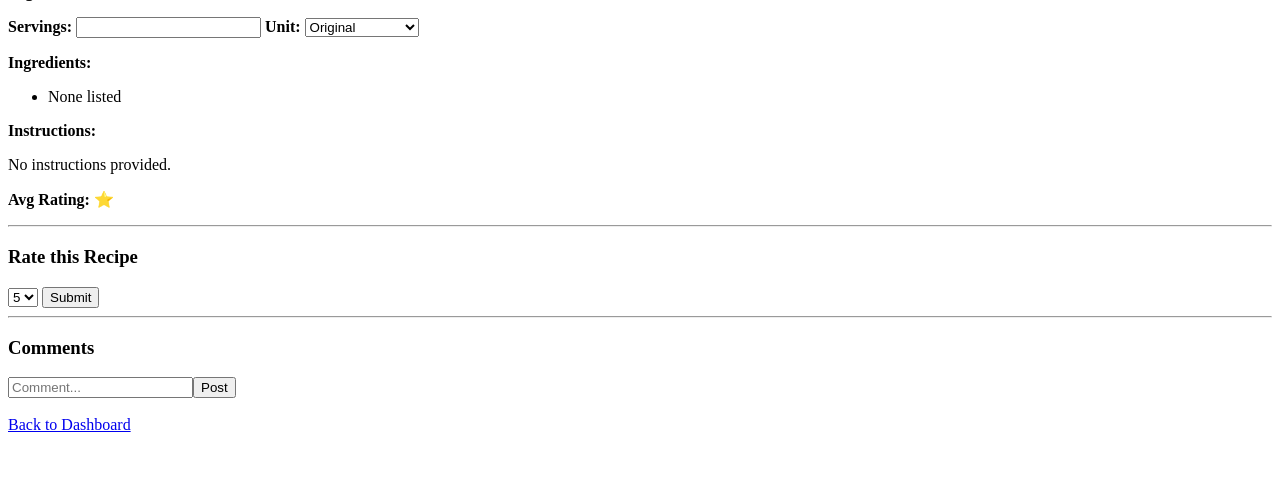
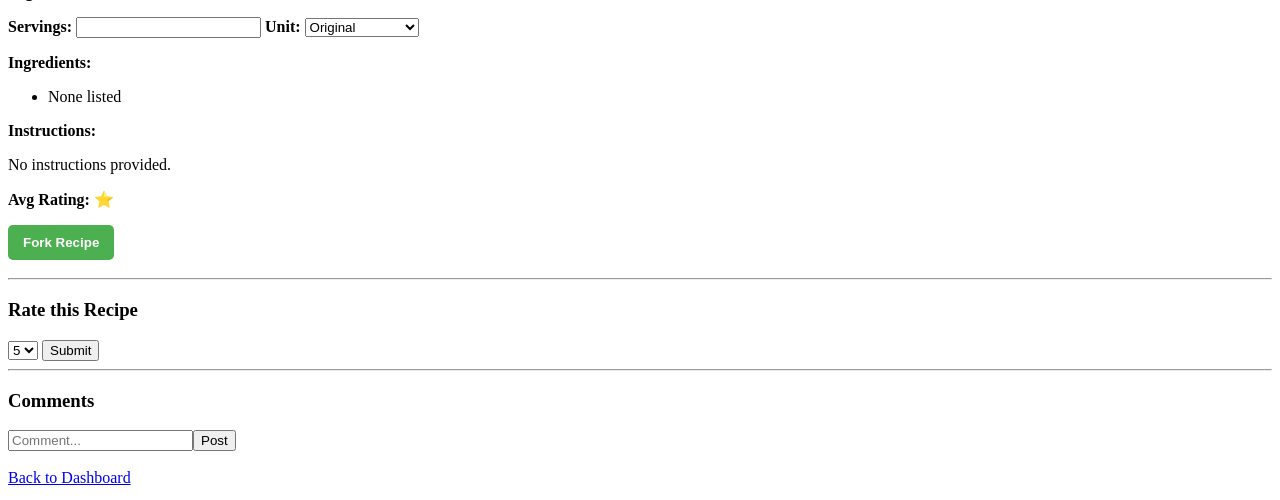
Before and after one commit to Javan27/CSC330-RecipeHub, a Flask app: template templates/recipe_detail.html in a window 1280 px wide. Shown: the part 72-572 px from the top of the page. Run offline with Flask 3, Linux system fonts and the light colour scheme; the template is opened without the code that fills it, so the values that code supplies are empty.

Commit message:
Fixing Fork Button
Added a button to fork the recipe for users who are not the owner.

```diff
--- a/templates/recipe_detail.html
+++ b/templates/recipe_detail.html
@@ -40,6 +40,10 @@
     {% if is_owner %}
         <button onclick="deleteRecipe()" style="color: red;">Delete Recipe</button>
     {% else %}
+        <button onclick="forkRecipe()" style="background-color: #4CAF50; color: white; padding: 10px 15px; border: none; border-radius: 5px; cursor: pointer; font-weight: bold; margin-bottom: 10px;">
+            Fork Recipe
+        </button>
+
         <hr>
         <div id="rating-display" {% if not user_stars %}style="display:none;"{% endif %}>
             <p>Your rating: <strong>{{ user_stars }} Stars</strong></p>
```
